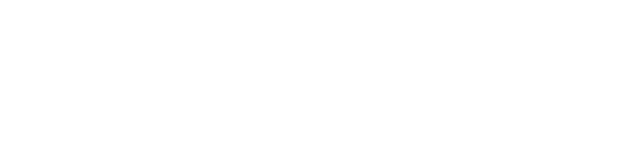
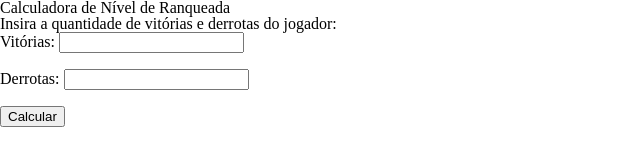
Before and after one commit to Munique-Feitoza/caculadora_de_partidas_rankeadas, a plain HTML site: page index.html in a window 1280 px wide. Shown: the whole page, without its empty margins (0-640 px from the left). Drawn offline with Linux system fonts and the light colour scheme.

Commit message:
Update index.html

```diff
--- a/index.html
+++ b/index.html
@@ -4,24 +4,39 @@
 <head>
   <meta charset="UTF-8">
   <meta name="viewport" content="width=device-width, initial-scale=1">
-<!-- título -->
+  <!-- título -->
   <title>Document</title>
 
-<!-- fontes -->
+  <!-- fontes -->
 
-<!-- icones -->
+  <!-- icones -->
 
-<!-- css -->
+  <!-- css -->
   <link rel="stylesheet" href="./src/styles/reset.css">
   <link rel="stylesheet" href="./src/styles/main.css">
 
 </head>
 
 <!-- projeto -->
+
 <body>
+  <h2>Calculadora de Nível de Ranqueada</h2>
 
+  <p>Insira a quantidade de vitórias e derrotas do jogador:</p>
 
-<!-- js/engine -->
+  <label for="vitorias">Vitórias:</label>
+  <input type="number" id="vitorias"/>
+  <br/><br/>
+
+  <label for="derrotas">Derrotas:</label>
+  <input type="number" id="derrotas"/>
+  <br/><br/>
+
+  <button onclick="calcularNivel()">Calcular</button>
+
+  <p id="resultado"></p>
+
+  <!-- js/engine -->
   <script src="./src/scripts/engine.js" defer></script>
 </body>
 
```
